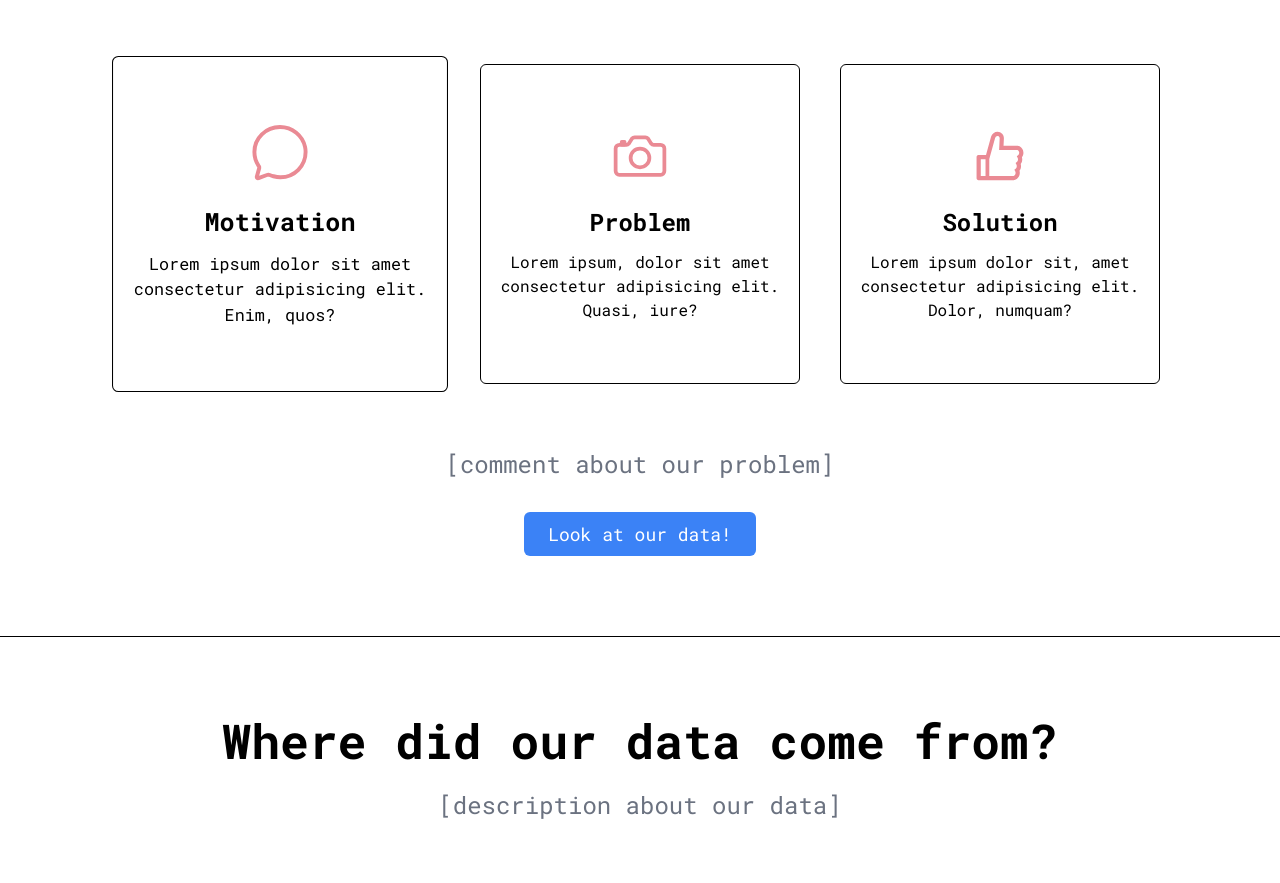
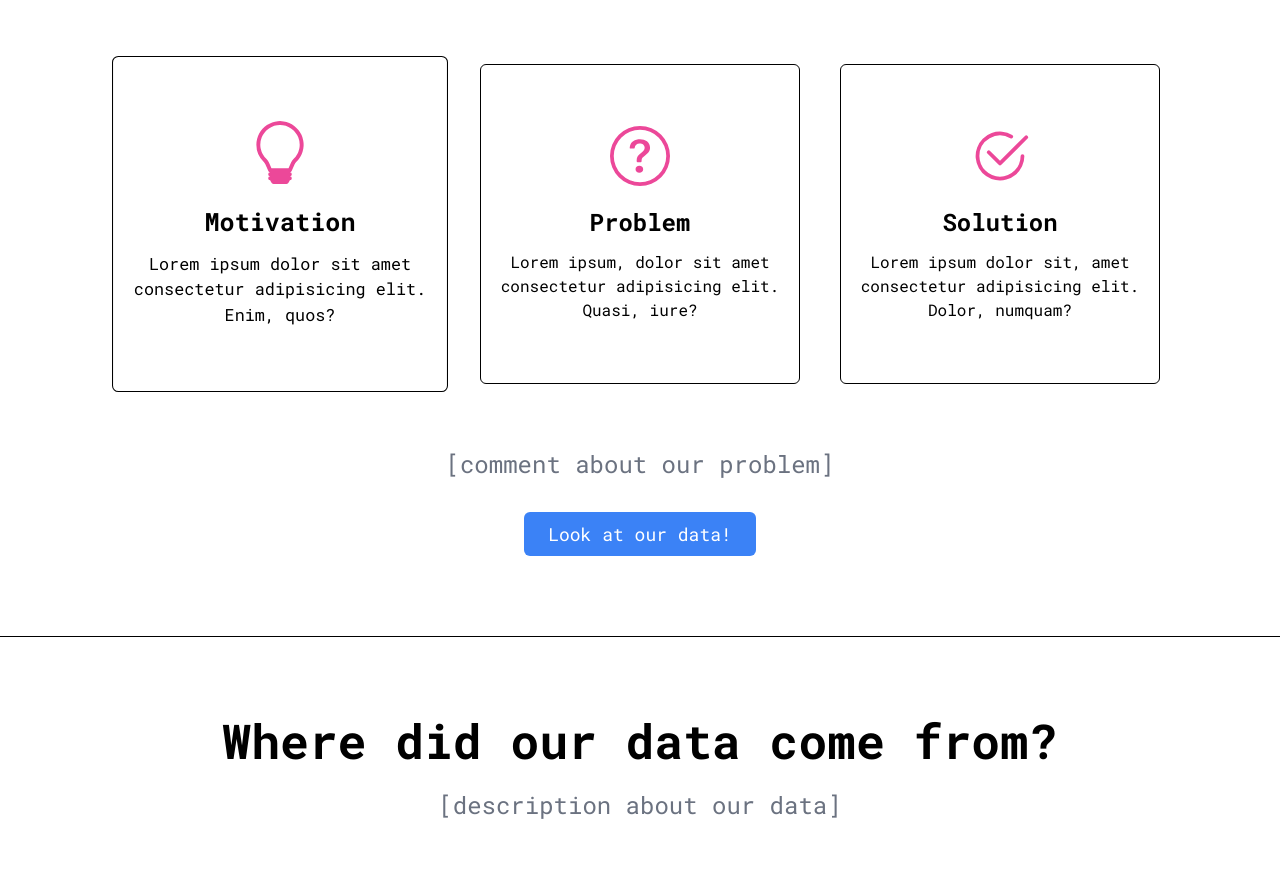
Before and after one commit to daryll-ko/cs132-portfolio, a React (Vite) app: page / in a window 1280 px wide. Shown: the part 1064-1947 px from the top of the page. Built offline with nearby package versions, Linux system fonts and the light colour scheme.

Commit message:
fix: use more suitable icons in Overview

```diff
--- a/src/components/Overview.jsx
+++ b/src/components/Overview.jsx
@@ -1,22 +1,21 @@
 import { motion } from "framer-motion";
 
-import { AiOutlineLike } from "react-icons/ai";
-import { IoChatbubbleOutline, IoCameraOutline } from "react-icons/io5";
+import { BsLightbulb, BsQuestionCircle, BsCheck2Circle } from "react-icons/bs";
 
 function Overview() {
   const data = [
     {
-      icon: <IoChatbubbleOutline size={60} />,
+      icon: <BsLightbulb size={60} />,
       heading: "Motivation",
       text: "Lorem ipsum dolor sit amet consectetur adipisicing elit. Enim, quos?",
     },
     {
-      icon: <IoCameraOutline size={60} />,
+      icon: <BsQuestionCircle size={60} />,
       heading: "Problem",
       text: "Lorem ipsum, dolor sit amet consectetur adipisicing elit. Quasi, iure?",
     },
     {
-      icon: <AiOutlineLike size={60} />,
+      icon: <BsCheck2Circle size={60} />,
       heading: "Solution",
       text: "Lorem ipsum dolor sit, amet consectetur adipisicing elit. Dolor, numquam?",
     },
@@ -40,7 +39,7 @@ function Overview() {
             transition={{ duration: 6, delay: index * 2, repeat: Infinity }}
             className="flex h-80 w-80 flex-col justify-center gap-5 rounded-md border border-solid border-black bg-white py-10"
           >
-            <div className="mx-auto w-fit text-[#ea8a94]">{icon}</div>
+            <div className="mx-auto w-fit text-pink-500">{icon}</div>
             <div>
               <h3 className="mb-3 text-2xl font-bold">{heading}</h3>
               <p className="px-2">{text}</p>
```
